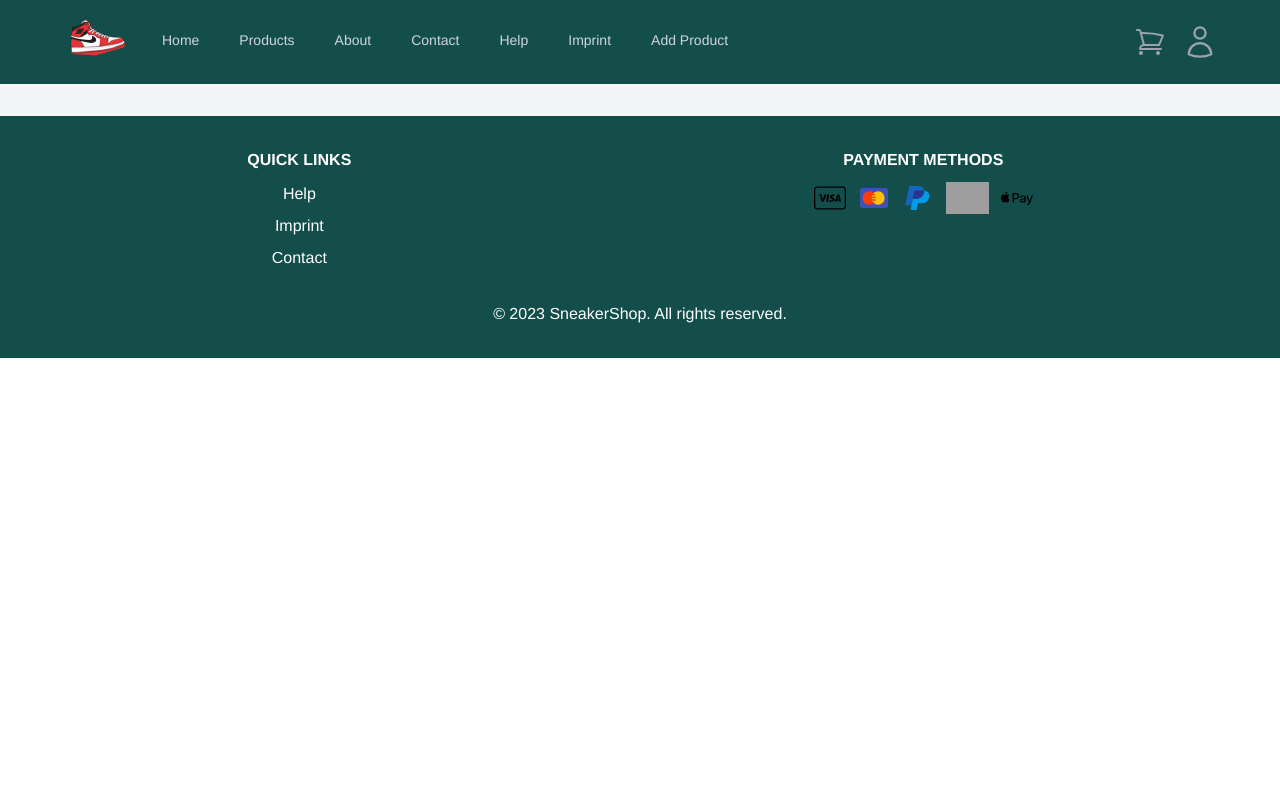
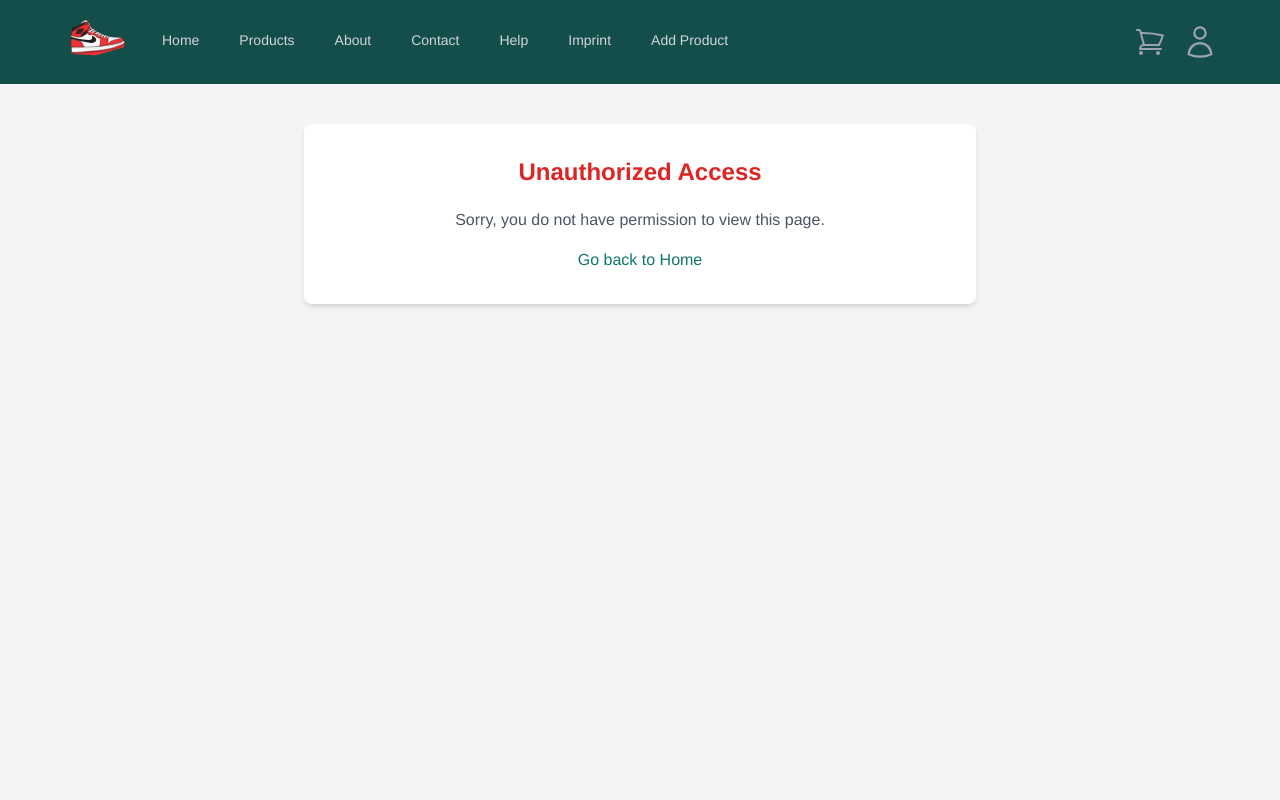
Before and after one commit to erichaneder/web-eng-project, a Vue app in the folder frontend/: page /unauthorized in a window 1280 px wide. Shown: the top 800 px of the page. Built offline with nearby package versions, Linux system fonts and the light colour scheme; grey boxes are pictures that could not be loaded.

Commit message:
added role check and unauthorized page

```diff
--- /dev/null
+++ b/frontend/src/components/pages/UnauthorizedView.vue
@@ -0,0 +1,11 @@
+<template>
+    <div class="min-h-screen bg-gray-100 py-10 px-5 flex flex-col items-center">
+      <div class="bg-white p-8 rounded-lg shadow-md w-full max-w-2xl">
+        <h1 class="text-2xl font-bold mb-5 text-red-600">Unauthorized Access</h1>
+        <p class="text-gray-600 mb-4">
+          Sorry, you do not have permission to view this page.
+        </p>
+        <router-link to="/" class="text-teal-700">Go back to Home</router-link>
+      </div>
+    </div>
+  </template>
--- a/frontend/src/components/templates/LoginComponent.vue
+++ b/frontend/src/components/templates/LoginComponent.vue
@@ -87,9 +87,13 @@ export default {
           if (response.ok) {
             console.log("Login successful!");
             // get the token from the data from the server
-            const token = response.json().token;
+            const responseData = await response.json();
+            const token = responseData.token;
             // save the token in the browser for reuse
             localStorage.setItem("token", token);
+
+            const userRole = responseData.userRole; // Assuming 'userRole' is the key in your response
+            sessionStorage.setItem("role", userRole);
             this.$router.push({ path: "/" });
           } else {
             if (Object.keys(response).length === 0) {
--- a/frontend/src/components/templates/RegisterComponent.vue
+++ b/frontend/src/components/templates/RegisterComponent.vue
@@ -66,10 +66,11 @@
           // Check if the response is successful
           if (response.ok) {
             console.log("Registration was successful!");
-            const responseData = response.json();
+            const responseData = await response.json();
             console.log("Response from backend:", responseData);
 
-            const token = response.token;
+            const token = responseData.token;
+            console.log("Token: " + token);
             localStorage.setItem('token', token);
 
             // Redirect to the home page or any other route if needed
--- a/frontend/src/router/index.js
+++ b/frontend/src/router/index.js
@@ -57,12 +57,18 @@ const routes = [
   {
     path: '/addProduct',
     name: 'addProduct',
-    component: () => import(/* webpackChunkName: "addProduct" */ '@/components/pages/AddProductView.vue')
+    component: () => import(/* webpackChunkName: "addProduct" */ '@/components/pages/AddProductView.vue'),
+    meta: { requiresAdmin: true } // This route requires admin access
   },
   {
     path: '/basket',
     name: 'basket',
     component: () => import(/* webpackChunkName: "basket" */ '@/components/pages/BasketView.vue')
+  },
+  {
+    path: '/unauthorized',
+    name: 'unauthorized',
+    component: () => import(/* webpackChunkName: "unauthorized" */ '@/components/pages/UnauthorizedView.vue')
   }
 ]
 
@@ -71,4 +77,17 @@ const router = createRouter({
   routes
 })
 
+router.beforeEach((to, from, next) => {
+  const userRole = sessionStorage.getItem('userRole');
+  const isAdmin = userRole === 'ROLE_ADMIN'; // Assuming 'ROLE_ADMIN' is your admin role identifier
+
+  if (to.matched.some(record => record.meta.requiresAdmin) && !isAdmin) {
+    // If the route requires admin access and the user is not an admin, redirect them
+    next({ path: '/unauthorized' }); // Redirect to an 'unauthorized' route or show a message
+  } else {
+    // Otherwise, proceed as normal
+    next();
+  }
+});
+
 export default router
```
